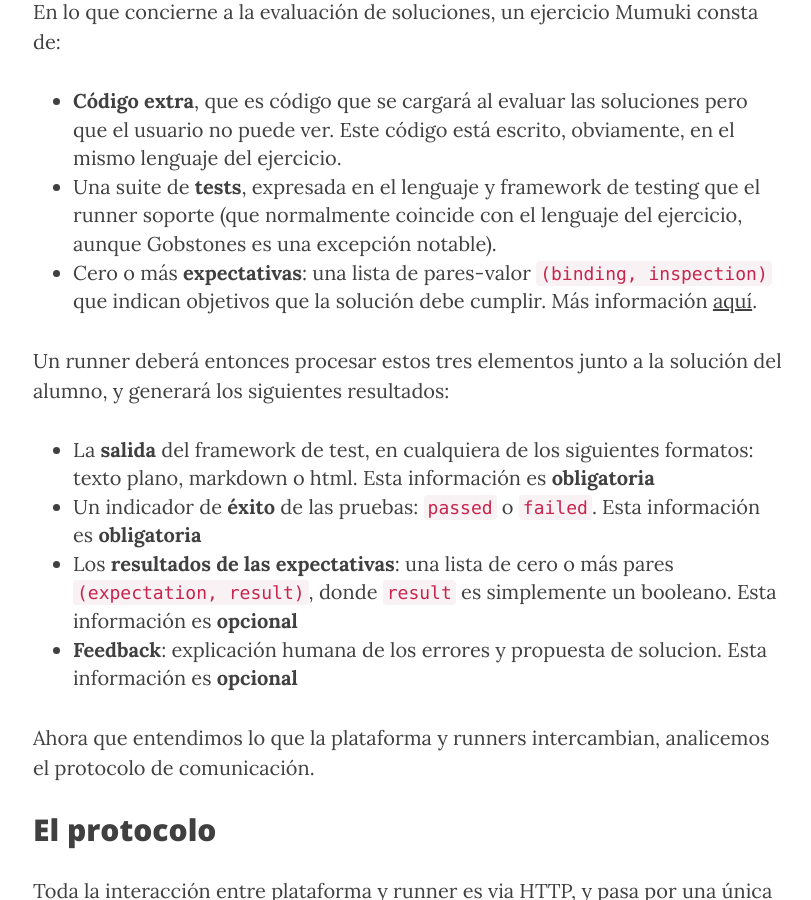
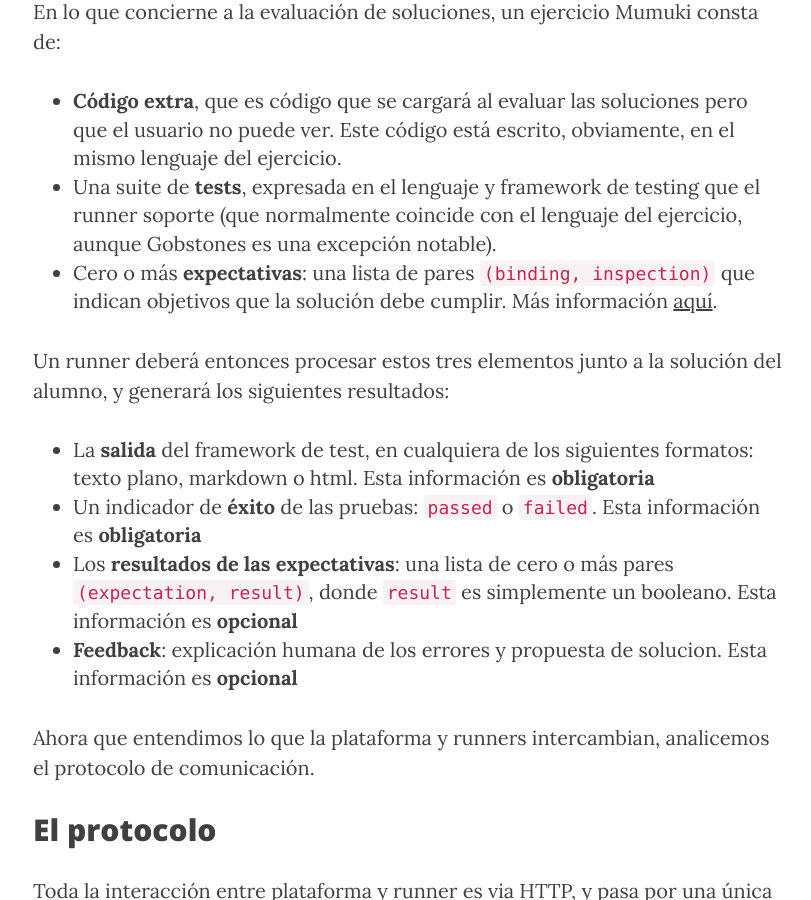
Before and after one commit to mumuki/mumuki.github.io, a Jekyll site: the page built from _posts/2015-06-22-extendiendo-mumuki-runners.markdown, in a window 1280 px wide and 900 px high, scrolled down 1493 px. Shown: the whole window, without its empty margins (232-1043 px from the left). Built offline with Jekyll 4.4.1, drawn with Linux system fonts in a browser that asks for light colours; nearby versions of some CDN libraries.

Commit message:
Update 2015-06-22-extendiendo-mumuki-runners.markdown

```diff
--- a/_posts/2015-06-22-extendiendo-mumuki-runners.markdown
+++ b/_posts/2015-06-22-extendiendo-mumuki-runners.markdown
@@ -33,7 +33,7 @@ En lo que concierne a la evaluación de soluciones, un ejercicio Mumuki consta d
 
   * **Código extra**, que es código que se cargará al evaluar las soluciones pero que el usuario no puede ver. Este código está escrito, obviamente, en el mismo lenguaje del ejercicio.
   * Una suite de **tests**, expresada en el lenguaje y framework de testing que el runner soporte (que normalmente coincide con el lenguaje del ejercicio, aunque Gobstones es una excepción notable).
-  * Cero o más **expectativas**: una lista de pares-valor `(binding, inspection)` que indican objetivos que la solución debe cumplir. Más información [aquí](http://mumuki.org/expectativas/plataform/2015/06/16/el-lenguaje-de-expectativas/).
+  * Cero o más **expectativas**: una lista de pares `(binding, inspection)` que indican objetivos que la solución debe cumplir. Más información [aquí](http://mumuki.org/expectativas/plataform/2015/06/16/el-lenguaje-de-expectativas/).
 
 Un runner deberá entonces procesar estos tres elementos junto a la solución del alumno, y generará los siguientes resultados:
 
```
